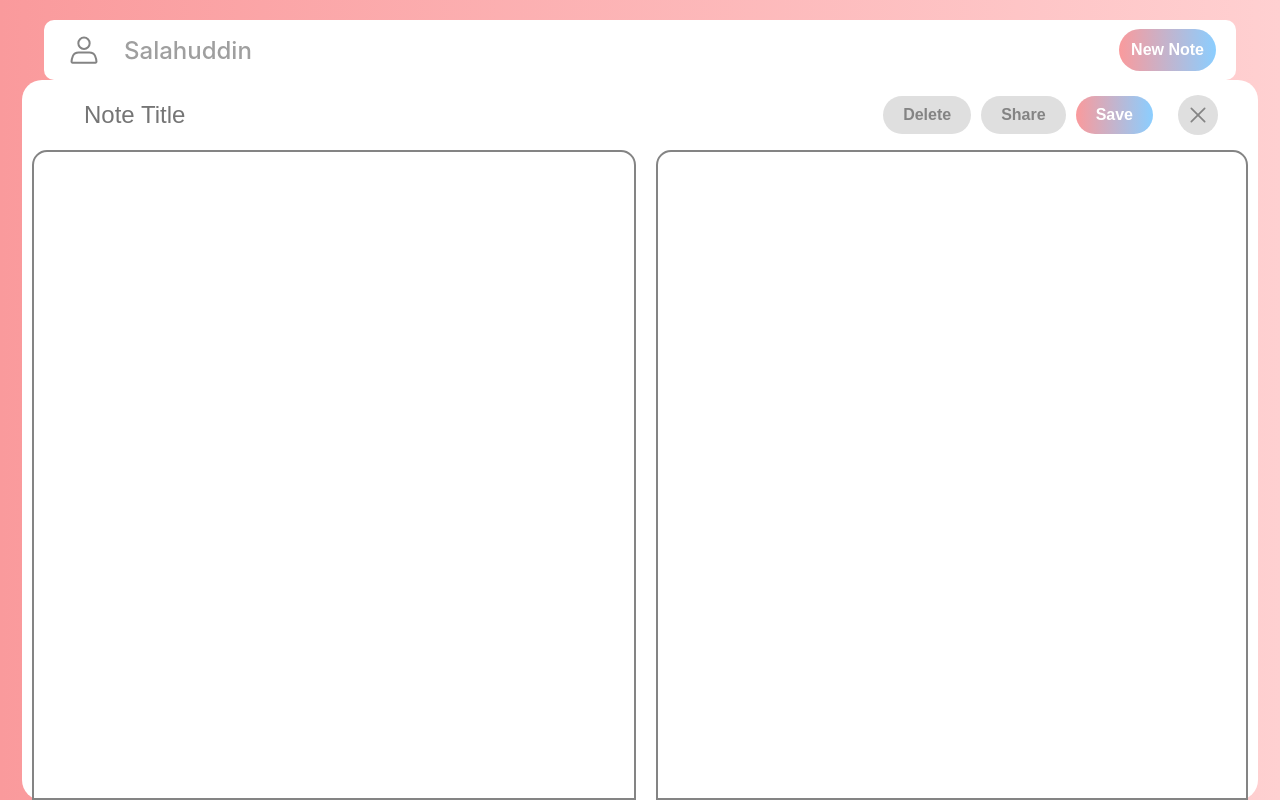
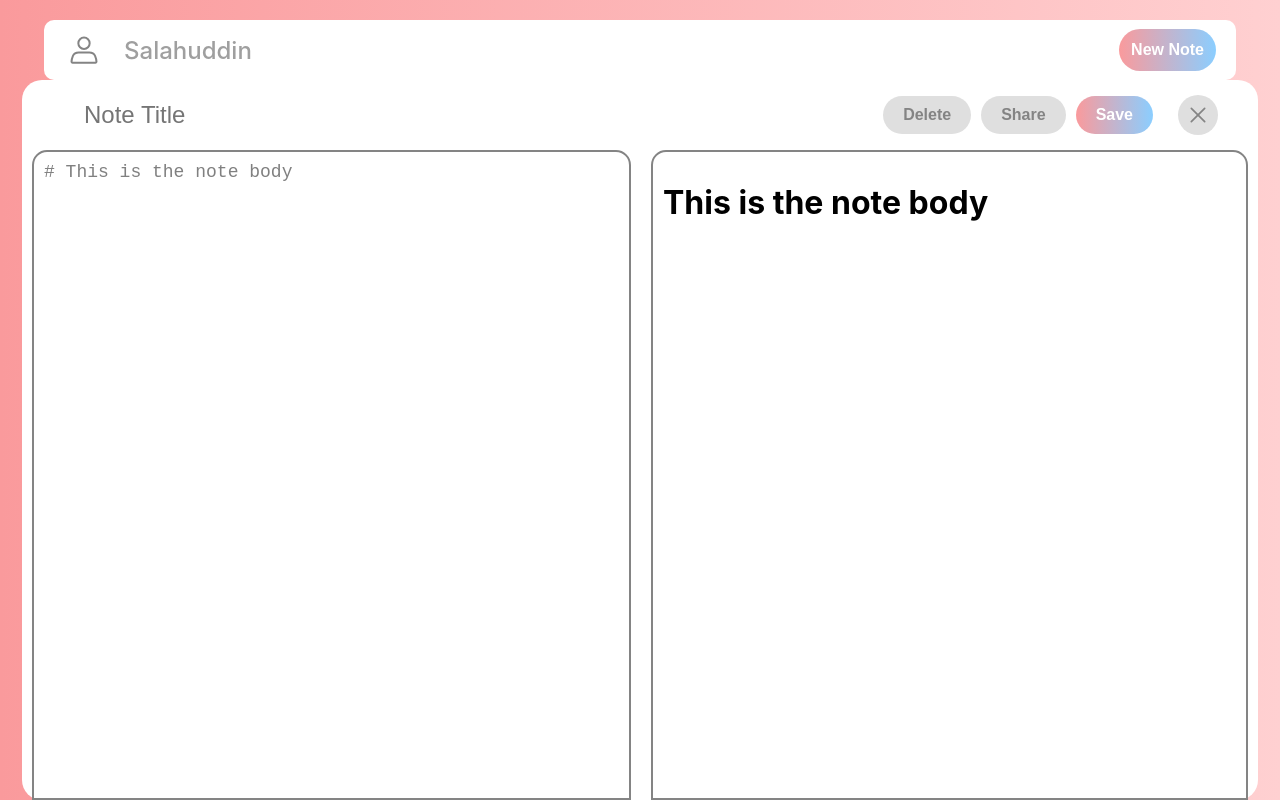
Before and after one commit to Saiby100/markdown-webapp, a React (Create React App) app in the folder client/: page /notes/1 in a window 1280 px wide. Built offline with nearby package versions, Linux system fonts and the light colour scheme.

Commit message:
Added markdown

```diff
--- a/client/src/pages/notes.js
+++ b/client/src/pages/notes.js
@@ -1,9 +1,28 @@
-import React from "react";
+import React, { useState, useEffect } from "react";
 import "./styles/notes.scss"
 import Toolbar from "../components/toolbar";
 import { TextButton, RoundIconButton } from "../components/button";
+import { marked } from "marked";
 
 const NotePopup = ({noteTitle, noteBody}) => {
+
+    const [markdown, setMarkdown] = useState(noteBody);
+    const [preview, setPreview] = useState("");
+
+    const updatePreview = () => {
+        const preview = marked(markdown);
+        setPreview(preview);
+    };
+
+    useEffect(() => {
+        updatePreview();
+    }, [markdown]);
+
+    const handleNoteUpdate = (event) => {
+        const noteBody = event.target.value;
+        setMarkdown(noteBody);
+    };
+
     return (
         <div class="popup-bg">
             <div class="header">
@@ -22,8 +41,16 @@ const NotePopup = ({noteTitle, noteBody}) => {
             </div>
 
             <div class="note-area">
-                <textarea id="markdown"></textarea>
-                <div class="note-preview"></div>
+                <textarea
+                    id="markdown"
+                    value={markdown}
+                    onChange={handleNoteUpdate}
+                ></textarea>
+                <div
+                    id="preview"
+                    dangerouslySetInnerHTML={{__html: preview}}>
+
+                </div>
             </div>
 
         </div>
@@ -61,7 +88,7 @@ const NotesPage = () => {
                     body="This is the even longer note body"/>
             </div>
 
-            <NotePopup noteTitle="Note Title" noteBody="This is the note body"/>
+            <NotePopup noteTitle="Note Title" noteBody="# This is the note body"/>
         </div>
     );
 }
--- a/client/src/pages/styles/notes.scss
+++ b/client/src/pages/styles/notes.scss
@@ -101,6 +101,8 @@
             border: px-to-rem(2) solid $text-colour-dark;
             border-top-right-radius: px-to-rem(15);
             border-top-left-radius: px-to-rem(15);
+            padding-top: px-to-rem(10);
+            padding-left: px-to-rem(10);
         }
     }
 
```
